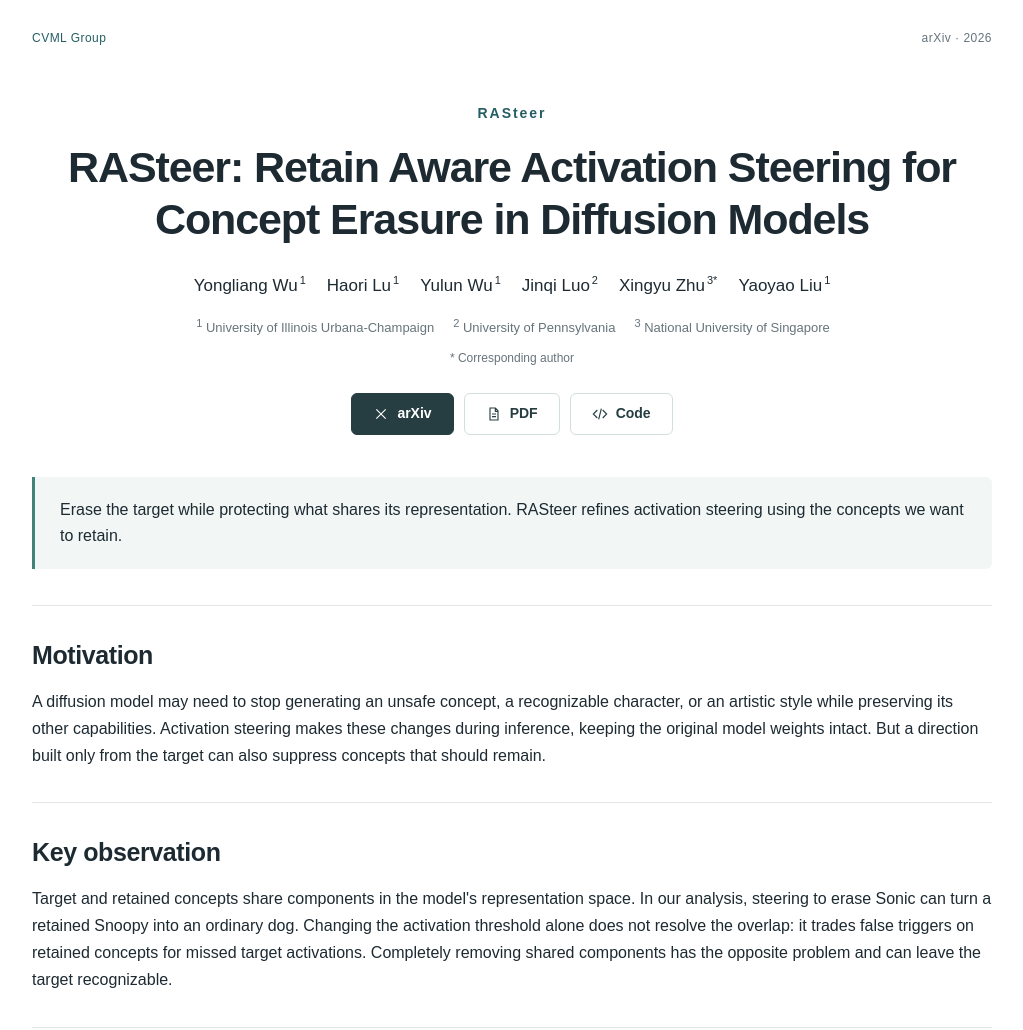
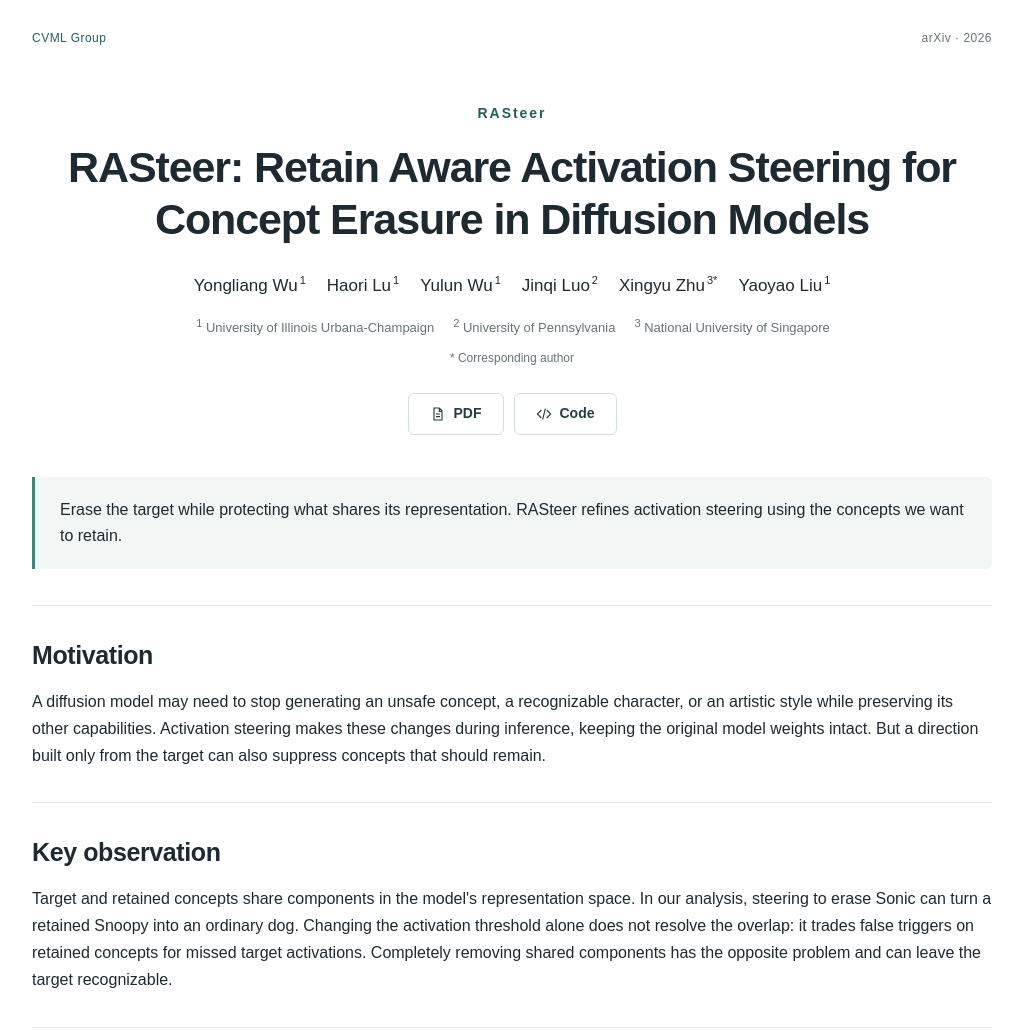
Before and after one commit to cvml-illinois/rasteer, a plain HTML site: page index.html in a window 1280 px wide. Shown: the top 1030 px of the page, without its empty margins (128-1151 px from the left). Drawn offline with Linux system fonts and the light colour scheme.

```diff
--- a/index.html
+++ b/index.html
@@ -14,7 +14,7 @@
 <div class="authors"><span class="author">Yongliang Wu<sup>1</sup></span><span class="author">Haori Lu<sup>1</sup></span><span class="author">Yulun Wu<sup>1</sup></span><span class="author">Jinqi Luo<sup>2</sup></span><span class="author">Xingyu Zhu<sup>3*</sup></span><span class="author">Yaoyao Liu<sup>1</sup></span></div>
 <div class="affiliations"><span><sup>1</sup> University of Illinois Urbana-Champaign</span><span><sup>2</sup> University of Pennsylvania</span><span><sup>3</sup> National University of Singapore</span></div>
 <p class="corresponding">* Corresponding author</p>
-<nav class="links" aria-label="Paper and code links"><a class="button" href="https://arxiv.org/abs/2610.01969"><svg viewBox="0 0 24 24" fill="none" stroke="currentColor" stroke-width="1.7" aria-hidden="true"><path d="M5 5l14 14M19 5L5 19"/></svg>arXiv</a><a class="button secondary" href="https://arxiv.org/pdf/2610.01969"><svg viewBox="0 0 24 24" fill="none" stroke="currentColor" stroke-width="1.7" aria-hidden="true"><path d="M6 3h8l4 4v14H6zM14 3v5h4M9 12h6M9 16h6"/></svg>PDF</a><a class="button secondary" href="https://github.com/yongliang-wu/RASteer"><svg viewBox="0 0 24 24" fill="none" stroke="currentColor" stroke-width="1.7" aria-hidden="true"><path d="M8 6l-6 6 6 6M16 6l6 6-6 6M14 4l-4 16"/></svg>Code</a></nav>
+<nav class="links" aria-label="Paper and code links"><a class="button secondary" href="https://arxiv.org/pdf/2610.01969"><svg viewBox="0 0 24 24" fill="none" stroke="currentColor" stroke-width="1.7" aria-hidden="true"><path d="M6 3h8l4 4v14H6zM14 3v5h4M9 12h6M9 16h6"/></svg>PDF</a><a class="button secondary" href="https://github.com/yongliang-wu/RASteer"><svg viewBox="0 0 24 24" fill="none" stroke="currentColor" stroke-width="1.7" aria-hidden="true"><path d="M8 6l-6 6 6 6M16 6l6 6-6 6M14 4l-4 16"/></svg>Code</a></nav>
 </div></header>
 <main>
 <div class="takeaway"><p>Erase the target while protecting what shares its representation. RASteer refines activation steering using the concepts we want to retain.</p></div>
```
